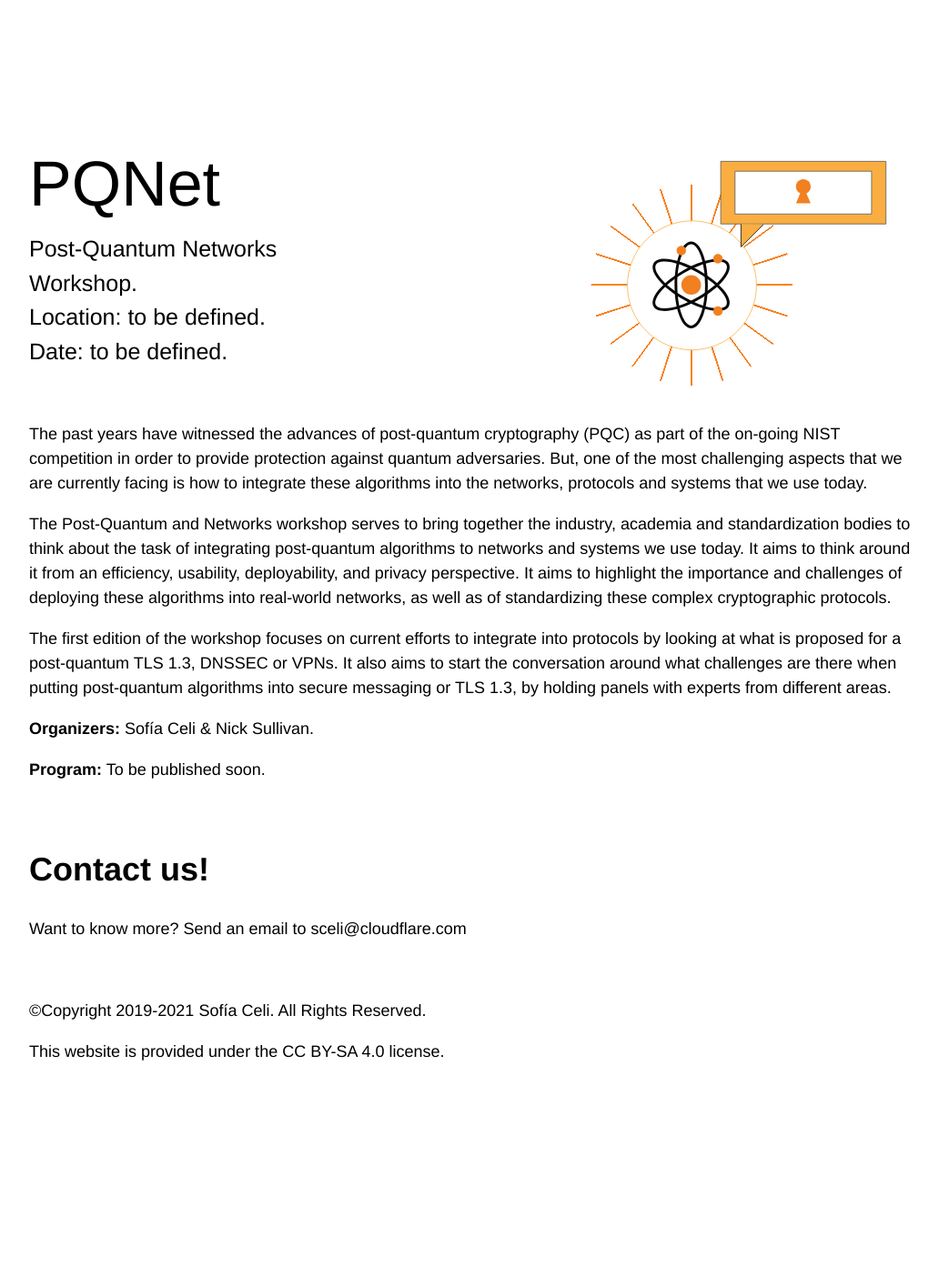
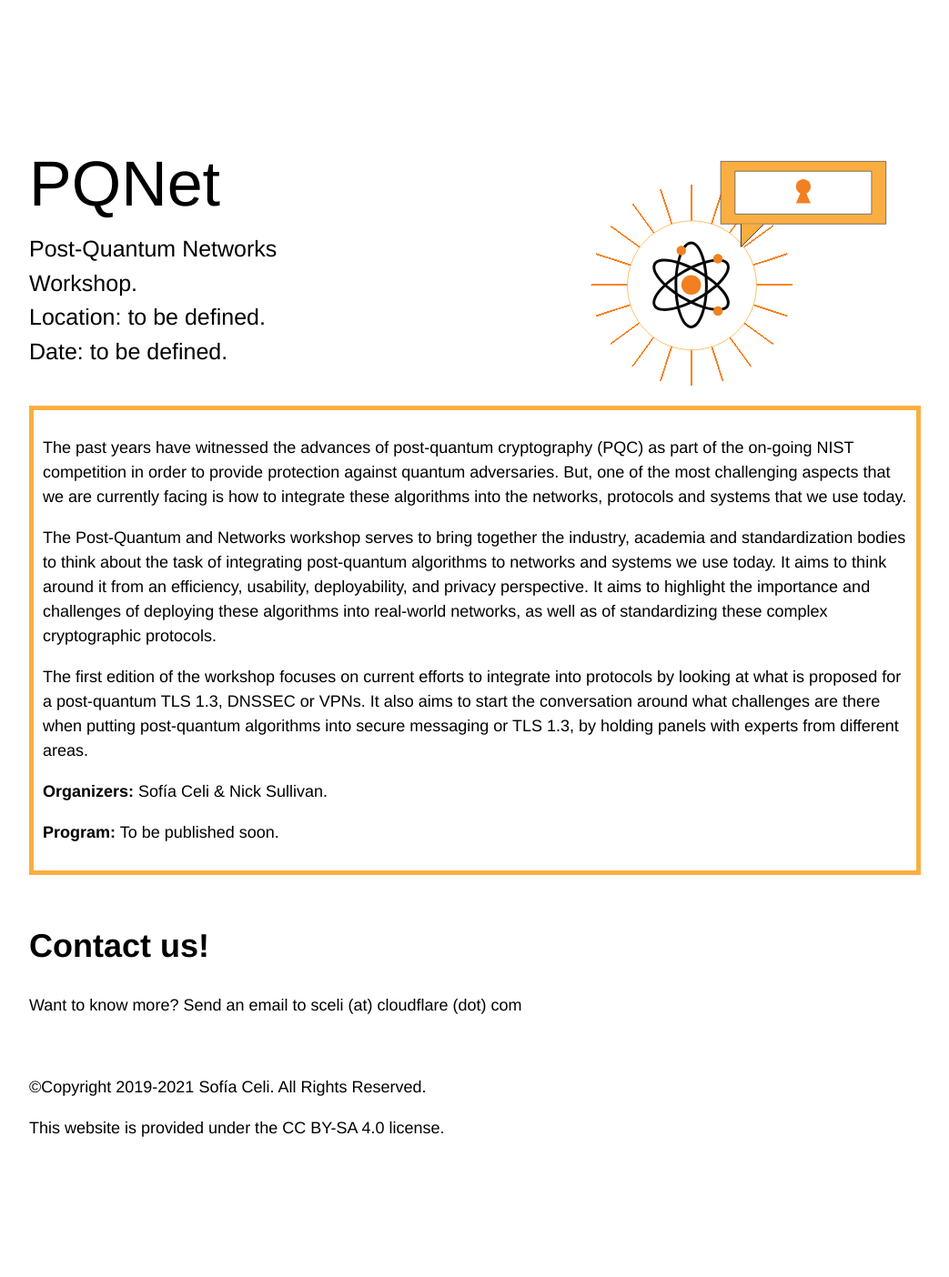
Before and after one commit to claucece/PQNet-Workshop, a Jekyll site: the page built from index.html, in a window 1280 px wide. Shown: the whole page at 91% size, without its empty margins (118-1161 px from the left). Built offline with Jekyll 4.4.1, drawn with Linux system fonts in a browser that asks for light colours; before the commit the page ends 1320 px from its top, so only the background shows below that.

Commit message:
Style love

```diff
--- a/_includes/footer.html
+++ b/_includes/footer.html
@@ -3,7 +3,7 @@
     <div class="footer-col-wrapper">
       <div class="footer-col  footer-col-1">
         <h1>Contact us!</h1>
-        <p>Want to know more? Send an email to sceli@cloudflare.com</p>
+        <p>Want to know more? Send an email to sceli (at) cloudflare (dot) com</p>
 				<br>
       </div>
 			<div class="copyright">
--- a/_includes/head.html
+++ b/_includes/head.html
@@ -33,6 +33,12 @@
     display: flex;
 	}
 
+	.main-description {
+    display: block;
+		border: solid 5px #faae41;
+		padding: 10px;
+	}
+
 	#main-logo {
 		padding-left: 200px;
 	  width: 40%;
--- a/index.html
+++ b/index.html
@@ -2082,7 +2082,7 @@ layout: default
   		</div>
     </div>
 
-    <div>
+    <div class="main-description">
       <p>
       The past years have witnessed the advances of post-quantum cryptography (PQC)
       as part of the on-going NIST competition in order to provide protection against
@@ -2107,9 +2107,6 @@ layout: default
     	1.3, by holding panels with experts from different areas.
       </p>
     	<p><strong>Organizers:</strong> Sofía Celi & Nick Sullivan.</p>
-    </div>
-
-    <div>
     	<p><strong>Program:</strong> To be published soon.</p>
     </div>
     <br>
```
